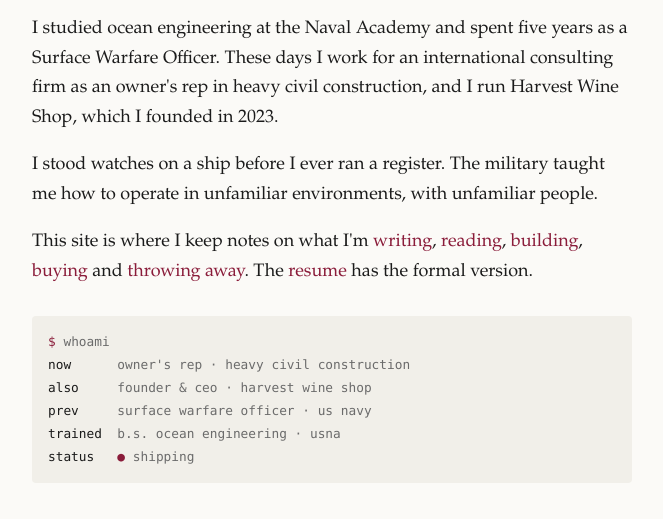
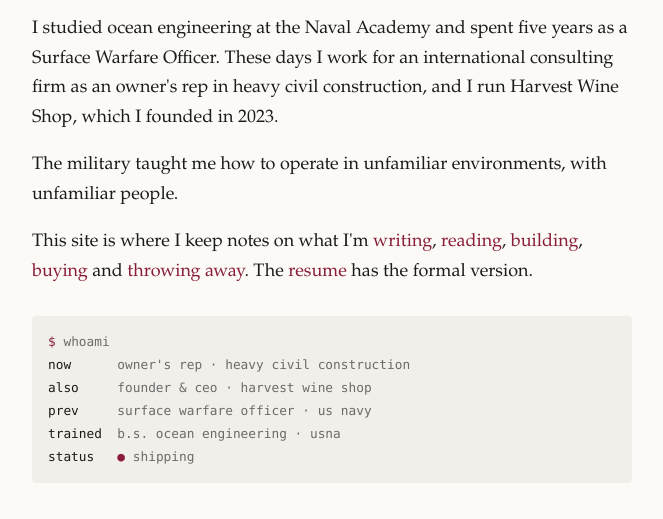
Before and after one commit to astralman55/Me, a website: page index.html in a window 1280 px wide. Shown: the part 281-800 px from the top of the page, without its empty margins (308-971 px from the left). Drawn offline with Linux system fonts and the light colour scheme.

Commit message:
Drop ship watch line from home page
Co-Authored-By: Claude Opus 5.5 <noreply@anthropic.com>
Claude-Session: https://claude.ai/code/session_019E3kpmb32szgooJ8sw1qg5

```diff
--- a/index.html
+++ b/index.html
@@ -34,7 +34,7 @@
 <h1>Andy Lowry</h1>
 <p class="lede">I'm an engineer by training, and so far I've worked on ships, in a wine shop and on construction sites.</p>
 <p>I studied ocean engineering at the Naval Academy and spent five years as a Surface Warfare Officer. These days I work for an international consulting firm as an owner's rep in heavy civil construction, and I run Harvest Wine Shop, which I founded in 2023.</p>
-<p>I stood watches on a ship before I ever ran a register. The military taught me how to operate in unfamiliar environments, with unfamiliar people.</p>
+<p>The military taught me how to operate in unfamiliar environments, with unfamiliar people.</p>
 <p>This site is where I keep notes on what I'm <a href="/writing">writing</a>, <a href="/reading">reading</a>, <a href="/building">building</a>, <a href="/buying">buying</a> and <a href="/trashing">throwing away</a>. The <a href="/resume">resume</a> has the formal version.</p>
 
 <div class="status" aria-label="Current status">
```
